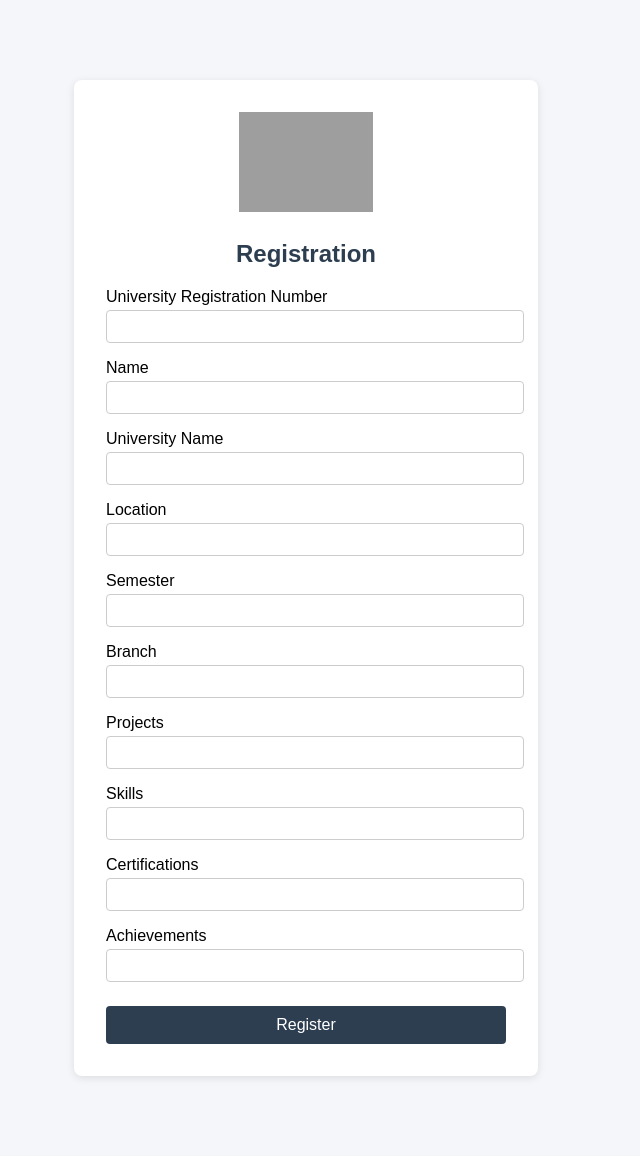
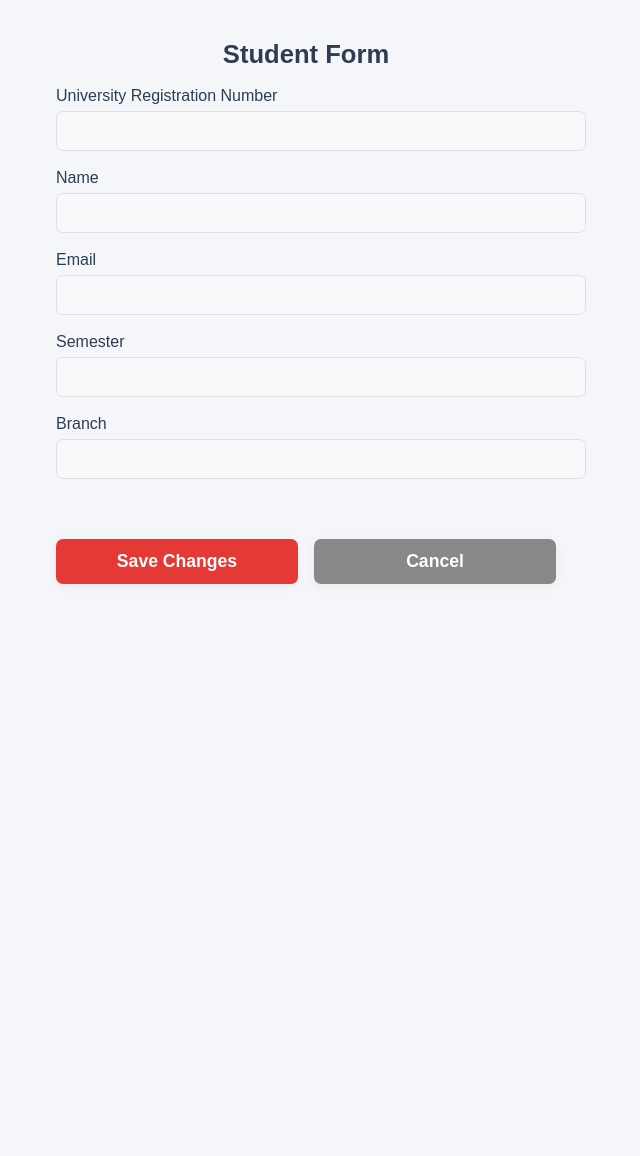
Before and after one commit to bharu2812/internship_project, a FastAPI app: page /register in a window 1280 px wide. Shown: the whole page, without its empty margins (334-974 px from the left). After the commit the page ends 584 px from the top, so only its background shows below. Run offline with FastAPI, Linux system fonts and the light colour scheme; grey boxes are pictures that could not be loaded.

Commit message:
Modified setup password so that it should reflects in the mongodb, Modified import and add in candidate-managemnt page and also added delete and edit action which helps to delete the record from both end.

```diff
--- a/src/main.py
+++ b/src/main.py
@@ -25,6 +25,7 @@ BASE_DIR = os.path.dirname(os.path.abspath(__file__))
 TEMPLATES_DIR = os.path.join(BASE_DIR, "templates")
 templates = Jinja2Templates(directory=TEMPLATES_DIR)
 
+
 # Register /delete-hod endpoint directly with FastAPI (not via router)
 @app.post("/delete-hod")
 async def delete_hod(hod_id: str = Form(...)):
@@ -39,29 +40,70 @@ async def delete_hod(hod_id: str = Form(...)):
         print(f"[DEBUG] Exception during delete: {e}")
         return {"success": False, "error": str(e)}
 
+# Register /delete-candidate endpoint directly with FastAPI (not via router)
+from fastapi import Body
+@app.post("/delete-candidate/")
+async def delete_candidate_root(payload: dict = Body(...)):
+    email = payload.get("email")
+    print(f"[DELETE DEBUG] Received email for deletion: {email}")
+    if not email:
+        print("[DELETE DEBUG] Missing email in payload.")
+        return {"success": False, "error": "Missing email."}
+    from db.mongodb import get_db
+    users_collection = get_db()
+    result = users_collection.delete_one({"email": email})
+    print(f"[DELETE DEBUG] Deletion result: deleted_count={result.deleted_count}")
+    return {"success": result.deleted_count == 1}
+
 
 # In-memory HOD user store for demo (replace with DB in production)
 HOD_USERS = {}
 
-# Registration Page (GET)
+# Registration Page (GET) with prefill support
 @app.get("/register", response_class=HTMLResponse)
-async def show_registration_form(request: Request):
-    return templates.TemplateResponse("registration.html", {"request": request})
+async def show_registration_form(
+    request: Request,
+    regNo: str = "",
+    email: str = "",
+    name: str = "",
+    branch: str = "",
+    semester: str = "",
+    university_name: str = "",
+    location: str = "",
+    projects: str = "",
+    # removed skills/certifications/achievements
+    edit: str = "0"
+):
+    return templates.TemplateResponse(
+        "registration.html",
+        {
+            "request": request,
+            "regNo": regNo,
+            "email": email,
+            "name": name,
+            "branch": branch,
+            "semester": semester,
+            "university_name": university_name,
+            "location": location,
+            "projects": projects,
+            "edit": edit
+        }
+    )
 
 # Password Setup Page (GET)
 
 @app.get("/setup-password", response_class=HTMLResponse)
 async def setup_password_form(request: Request, email: str = ""):
-    username = email.split("@")[0] if email else ""
-    return templates.TemplateResponse("setup_password.html", {"request": request, "username": username})
+    username = ""
+    return templates.TemplateResponse("setup_password.html", {"request": request, "username": username, "email": email})
 
 
 # Password Setup Page (POST)
 
 @app.post("/setup-password", response_class=HTMLResponse)
-async def setup_password_submit(request: Request, username: str = Form(...), password: str = Form(...), confirm_password: str = Form(...)):
+async def setup_password_submit(request: Request, username: str = Form(...), password: str = Form(...), confirm_password: str = Form(...), email: str = Form("") ):
     if password != confirm_password:
-        return templates.TemplateResponse("setup_password.html", {"request": request, "username": username, "error": "Passwords do not match."})
+        return templates.TemplateResponse("setup_password.html", {"request": request, "username": username, "email": email, "error": "Passwords do not match."})
     hashed_pw = bcrypt.hashpw(password.encode(), bcrypt.gensalt())
 
     # Store username and hashed password in MongoDB securely
@@ -70,22 +112,25 @@ async def setup_password_submit(request: Request, username: str = Form(...), pas
     # Check if username is already taken
     existing_user = hod_collection.find_one({"username": username})
     if existing_user:
-        return templates.TemplateResponse("setup_password.html", {"request": request, "username": username, "error": "Username is already taken. Please choose another."})
+        return templates.TemplateResponse("setup_password.html", {"request": request, "username": username, "email": email, "error": "Username is already taken. Please choose another."})
 
-    # Update HOD record with username and password (find by email prefix)
+    # Update HOD record with username and password (find by email)
     result = hod_collection.update_one(
-        {"email": {"$regex": f"^{username}@"}},
+        {"email": email},
         {"$set": {"username": username, "password": hashed_pw.decode("utf-8")}},
         upsert=False
     )
+    if result.matched_count == 0:
+        return templates.TemplateResponse("setup_password.html", {"request": request, "username": username, "email": email, "error": "No HOD record found for this email. Please contact admin."})
 
     # Show confirmation and login URL at the bottom of the same page
-    login_url = "http://127.0.0.1:8000/"
+    login_url = "/login"
     return templates.TemplateResponse(
         "setup_password.html",
         {
             "request": request,
             "username": username,
+            "email": email,
             "success": True,
             "login_url": login_url
         }
@@ -120,10 +165,10 @@ app.add_middleware(
 app.include_router(hod_router)
 app.include_router(registration_router)
 print("Including candidate_management_router at root prefix for /candidate-management route")
-app.include_router(candidate_management_router, prefix="")
+app.include_router(candidate_management_router)
 
-# Show login page on root
-@app.get("/", response_class=HTMLResponse)
+    # Show login page at /login
+@app.get("/login", response_class=HTMLResponse)
 async def show_login(request: Request):
     return templates.TemplateResponse("login.html", {"request": request})
 
@@ -137,8 +182,8 @@ async def login(request: Request, username: str = Form(...), password: str = For
     # HOD login (validate from MongoDB)
     from db.mongodb import get_db
     hod_collection = get_db()
-    # Find HOD by username (email prefix)
-    hod_user = hod_collection.find_one({"email": {"$regex": f"^{username}@"}})
+    # Find HOD by username field
+    hod_user = hod_collection.find_one({"username": username})
     if hod_user and "password" in hod_user:
         db_hashed_pw = hod_user["password"].encode("utf-8")
         if bcrypt.checkpw(password.encode(), db_hashed_pw):
--- a/src/models/candidate.py
+++ b/src/models/candidate.py
@@ -7,7 +7,3 @@ class Candidate(BaseModel):
     location: str = Field(..., min_length=1)
     semester: str = Field(..., min_length=1)
     branch: str = Field(..., min_length=1)
-    projects: str = Field(..., min_length=1)
-    skills: str = Field(..., min_length=1)
-    certifications: str = Field(..., min_length=1)
-    achievements: str = Field(..., min_length=1)
--- a/src/templates/registration.html
+++ b/src/templates/registration.html
@@ -6,45 +6,189 @@
     <meta name="viewport" content="width=device-width, initial-scale=1.0">
     <style>
         body { font-family: Arial, sans-serif; background: #f4f6fa; }
-        .container { max-width: 400px; margin: 80px auto; background: #fff; padding: 32px; border-radius: 8px; box-shadow: 0 2px 8px rgba(0,0,0,0.1); }
-        h2 { text-align: center; color: #2d3e50; }
-        label { display: block; margin-top: 16px; }
-        input[type="text"], input[type="email"], input[type="password"] { width: 100%; padding: 8px; margin-top: 4px; border: 1px solid #ccc; border-radius: 4px; }
-        button { width: 100%; padding: 10px; margin-top: 24px; background: #2d3e50; color: #fff; border: none; border-radius: 4px; cursor: pointer; font-size: 16px; }
-        button:hover { background: #1a2533; }
+        .modal-container {
+        max-width: 500px;
+        min-width: 350px;
+        margin: 40px auto;
+        border-radius: 8px;
+        background: transparent;        /*  only one white background */
+        position: relative;
+        height: auto;
+        }
+
+        h2 {
+            text-align: left;
+            color: #2d3e50;
+            font-size: 1.6rem;
+            font-weight: 700;
+            margin-bottom: 18px;
+        }
+        label {
+            display: block;
+            margin-top: 18px;
+            color: #2d3e50;
+            font-weight: 500;
+        }
+        input[type="text"], input[type="email"], input[type="password"] {
+            width: 100%;
+            padding: 10px 14px;
+            margin-top: 6px;
+            border: 1px solid #e0e0e0;
+            border-radius: 7px;
+            font-size: 1rem;
+            background: #f9f9fb;
+            transition: border 0.2s;
+        }
+        input[type="text"]:focus, input[type="email"]:focus, input[type="password"]:focus {
+            border: 1.5px solid #e53935;
+            outline: none;
+        }
+        button {
+            width: 100%;
+            padding: 12px;
+            margin-top: 28px;
+            background: #e53935;
+            color: #fff;
+            border: none;
+            border-radius: 7px;
+            cursor: pointer;
+            font-size: 1.1rem;
+            font-weight: 600;
+            box-shadow: 0 2px 8px rgba(229,57,53,0.08);
+            transition: background 0.2s;
+        }
+        button:hover {
+            background: #c0392b;
+        }
+        .modal-close {
+            position: absolute;
+            top: 18px;
+            right: 24px;
+            background: none;
+            border: none;
+            font-size: 2rem;
+            color: #888;
+            cursor: pointer;
+            z-index: 10;
+
+
+
+        }
+        .modal-close:hover {
+            color: #e53935;
+        }
+        .project-entry {
+            background: #fff;
+            padding: 16px;
+            border-radius: 8px;
+            box-shadow: 0 2px 4px rgba(0,0,0,0.1);
+            margin-bottom: 16px;
+        }
+        .project-entry .form-control {
+            border-radius: 4px;
+            font-size: 0.9rem;
+        }
+        .project-entry textarea {
+            height: 80px;
+            resize: none;
+        }
+        .btn-secondary {
+            background: #007bff;
+            color: #fff;
+            border: none;
+            border-radius: 4px;
+            padding: 8px 12px;
+            cursor: pointer;
+            font-size: 0.9rem;
+            transition: background 0.2s;
+        }
+        .btn-secondary:hover {
+            background: #0056b3;
+        }
+        .btn-danger {
+            background: #dc3545;
+            color: #fff;
+            border: none;
+            border-radius: 4px;
+            padding: 8px 12px;
+            cursor: pointer;
+            font-size: 0.9rem;
+            transition: background 0.2s;
+        }
+        .btn-danger:hover {
+            background: #c82333;
+        }
     </style>
 </head>
 <body>
-    <div class="container">
-        <div style="text-align:center; margin-bottom: 24px;">
-            <a href="https://www.lenovo.com/in/en/?Redirect=False" target="_blank">
-                <img src="https://logos-world.net/wp-content/uploads/2022/07/Lenovo-Logo.png" alt="Lenovo Logo" style="height:100px;">
-            </a>
-        </div>
-        <h2>Registration</h2>
-        <form method="post" action="/api/registrations">
-            <label for="university_registration_number">University Registration Number</label>
-            <input type="text" id="university_registration_number" name="university_registration_number" required>
-            <label for="name">Name</label>
-            <input type="text" id="name" name="name" required>
-            <label for="university_name">University Name</label>
-            <input type="text" id="university_name" name="university_name" required>
-            <label for="location">Location</label>
-            <input type="text" id="location" name="location" required>
-            <label for="semester">Semester</label>
-            <input type="text" id="semester" name="semester" required>
-            <label for="branch">Branch</label>
-            <input type="text" id="branch" name="branch" required>
-            <label for="projects">Projects</label>
-            <input type="text" id="projects" name="projects" required>
-            <label for="skills">Skills</label>
-            <input type="text" id="skills" name="skills" required>
-            <label for="certifications">Certifications</label>
-            <input type="text" id="certifications" name="certifications" required>
-            <label for="achievements">Achievements</label>
-            <input type="text" id="achievements" name="achievements" required>
-            <button type="submit">Register</button>
-        </form>
+    <form method="post" action="/api/registrations" id="studentForm" class="modal-container">
+
+        <h2 style="text-align:center;">Student Form</h2>
+    <label for="university_registration_number">University Registration Number</label>
+    <input type="text" id="university_registration_number" name="university_registration_number" required value="{{ regNo }}">
+
+    <label for="name">Name</label>
+    <input type="text" id="name" name="name" required value="{{ name }}">
+
+    <label for="email">Email</label>
+    <input type="text" id="email" name="email" required value="{{ email }}">
+
+    <label for="semester">Semester</label>
+    <input type="text" id="semester" name="semester" required value="{{ semester }}">
+
+    <label for="branch">Branch</label>
+    <input type="text" id="branch" name="branch" required value="{{ branch }}">
+
+    <div style="display:flex; gap:16px; margin-top:32px;">
+        <button type="submit" style="flex:1;">Save Changes</button>
+        <button type="button" style="flex:1; background:#888;" onclick="window.parent.closeEditModal && window.parent.closeEditModal()">Cancel</button>
     </div>
+</form>
+
+    <script>
+        function addProject() {
+            const container = document.getElementById('projects-container');
+            const projectEntry = document.createElement('div');
+            projectEntry.className = 'project-entry mb-3';
+            projectEntry.innerHTML = `
+                <div class="form-row">
+                    <div class="form-group col-md-6">
+                        <select class="form-control" onchange="toggleProjectInput(this)">
+                            <option value="file">Upload File</option>
+                            <option value="github">GitHub Link</option>
+                        </select>
+                        <div class="project-input mt-2">
+                            <input type="file" class="form-control file-input">
+                            <input type="text" class="form-control github-input"
+                                   placeholder="GitHub Repository URL" style="display:none;">
+                        </div>
+                    </div>
+                    <div class="form-group col-md-6">
+                        <textarea class="form-control" placeholder="Project Description"></textarea>
+                    </div>
+                    <button type="button" onclick="removeProject(this)" class="btn btn-danger ml-2">Remove</button>
+                </div>
+            `;
+            container.appendChild(projectEntry);
+        }
+
+        function removeProject(button) {
+            button.closest('.project-entry').remove();
+        }
+
+        function toggleProjectInput(select) {
+            const inputDiv = select.nextElementSibling;
+            const fileInput = inputDiv.querySelector('.file-input');
+            const githubInput = inputDiv.querySelector('.github-input');
+
+            if (select.value === 'file') {
+                fileInput.style.display = 'block';
+                githubInput.style.display = 'none';
+            } else {
+                fileInput.style.display = 'none';
+                githubInput.style.display = 'block';
+            }
+        }
+    </script>
 </body>
 </html>
--- a/src/templates/setup_password.html
+++ b/src/templates/setup_password.html
@@ -48,9 +48,10 @@
         <h2>Set Your Password</h2>
         {% if not success %}
         <form method="post" action="/setup-password">
+            <input type="hidden" name="email" value="{{ email }}">
             <label for="username">Username</label>
             <div class="tooltip">
-                <input type="text" id="username" name="username" value="{{ username }}" required>
+                <input type="text" id="username" name="username" value="" required>
                 <span class="tooltiptext">Choose a unique username. If already taken, you will see an error.</span>
             </div>
             <label for="password">New Password</label>
--- /dev/null
+++ b/src/uploaded_students.csv
@@ -0,0 +1,4 @@
+Registration No,Email ID,Name,Branch,Semester
+123456789,singhrricha4444@gmail.com,RICHA,cse,5th
+123456124,meghapatro2004@gmail.com,Megha,CSE,7th
+123897346,snehapatro2003@gmail.com,Sneha,CSE,8th
--- /dev/null
+++ b/uploaded_uploaded_students.csv
@@ -0,0 +1,4 @@
+Registration No,Email ID,Name,Branch,Semester
+123456789,singhrricha4444@gmail.com,RICHA,cse,5th
+123456124,meghapatro2004@gmail.com,Megha,CSE,7th
+123897346,snehapatro2003@gmail.com,Sneha,CSE,8th
```
Also changed, not shown: src/routes/candidate_management.py (+103 -49 lines), src/routes/registration.py (+2 -9 lines), src/templates/candidate_edit_form.html (added, +43 -0 lines), src/templates/candidate_management.html (+84 -38 lines), src/routes/candidate_edit.py (added).
